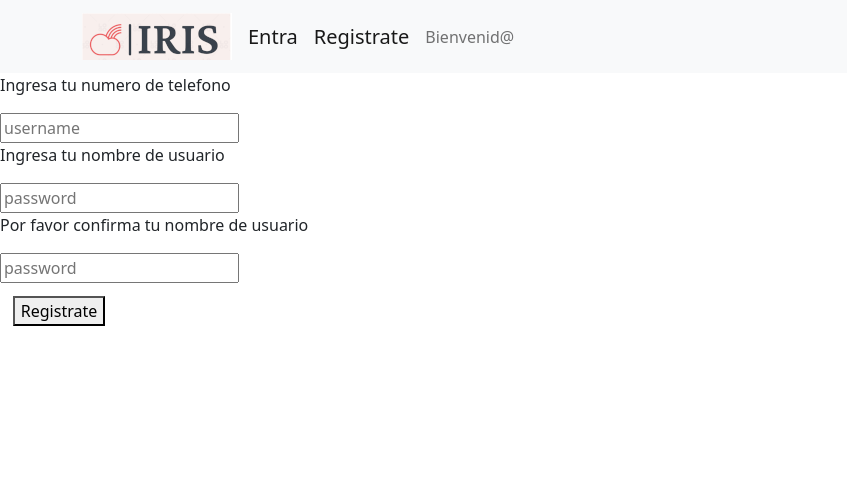
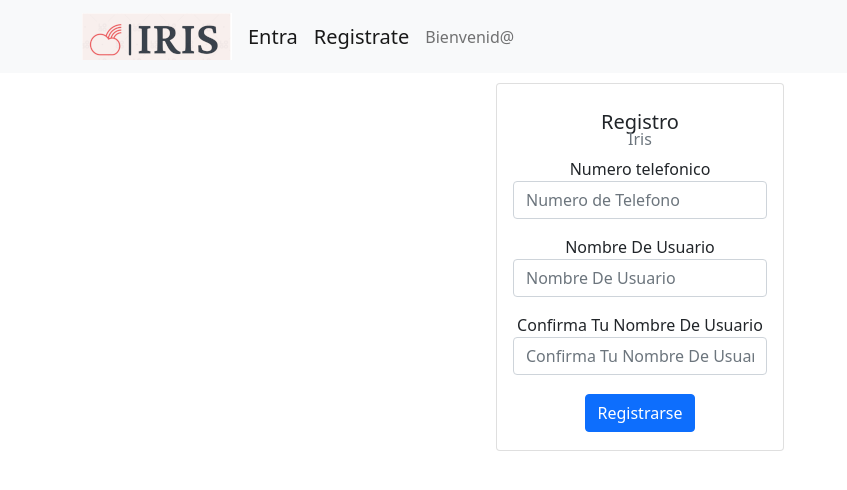
Before and after one commit to Iris-AS-2021-02/Iris_FrontEnd_Web, a React (Create React App) app: page /signup in a window 1280 px wide. Shown: the top 490 px of the page, without its empty margins (0-847 px from the left). Built offline with nearby package versions, Linux system fonts and the light colour scheme; no server answers.

Commit message:
Added Login

```diff
--- a/src/components/Login.js
+++ b/src/components/Login.js
@@ -2,6 +2,8 @@ import { useState } from 'react';
 import React from 'react';
 import { graphql } from '@apollo/react-hoc';
 import { gql, useQuery } from '@apollo/client';
+import { Card, InputGroup, FormControl, Button, DropdownButton, Dropdown, Form } from 'react-bootstrap';
+import 'bootstrap/dist/css/bootstrap.min.css';
 
 function Login ({ navigation }){
 
@@ -23,11 +25,13 @@ function Login ({ navigation }){
     return data?.usersByNumber?.Name === password;
   }
 
-  const login = () => {
+  const login =async () => {
      console.log("username",username,"password", password, data)
+     const result = await isVerifiedUser();
+
     if (isVerifiedUser()) {
       setPasswordIncorret(false);
-      navigation.navigate('Home');
+      window.location.replace('./');
     } else {
       setPasswordIncorret(true);
     }
@@ -40,46 +44,39 @@ function Login ({ navigation }){
 
   }
   return (
-    <div >
-      <p >
-        Ingresa tu numero de telefono
-      </p>
-      <input
-        placeholder="numero"
-        onChange={e  => setUsername(e.target.value)}
-        value={username}
+    <div className="container">
+       <Card className="text-center" style={{ width: '18rem' }}>
+     <Card.Body className="card-body">
+     <Card.Title className="tittle">Entra</Card.Title>
+     <Card.Subtitle className="mb-2 text-muted">Iris</Card.Subtitle>
+     <label>Ingresa tu numero de telefono</label>
+       <InputGroup className="mb-3">
 
-      />
-      <p>
-        Ingresa tu nombre de usuario
-      </p>
-      <input
-        type='password'
-        placeholder="username"
-        onChange={e=> setPassword(e.target.value)}
-        value={password}
-        />
-      {(passwordIncorret && <p>
+
+                        <FormControl
+                            placeholder="Numero de Telefono"
+                            onChange={e=> setUsername(e.target.value)}
+                            aria-label="Numero telefonico"
+                            aria-describedby="basic-addon1"
+                        />
+        </InputGroup>
+        <label>Ingresa tu nombre de usuario</label>
+        <InputGroup className="mb-3">
+                        <FormControl
+                            placeholder="Nombre De Usuario"
+                            onChange={e=> setPassword(e.target.value)}
+                            aria-label="Nombre De Usuario"
+                            aria-describedby="basic-addon1"
+                            value={password}
+                        />
+                        {(passwordIncorret && <p>
         password or username incorrect
       </p>)}
-      <div>
+        </InputGroup>
 
-        <button  onClick={login}
-          title="Login"
-          color={'pink'}>
-         Entra
-          </button>
-      </div>
-      <div >
-        <button
-
-          onClick={goToSignUp}
-          title="Sign up"
-          color={'pink'}
-        >
-          Registrate
-          </button>
-      </div>
+        <Button  onClick={login}>Entra</Button>
+     </Card.Body>
+     </Card>
     </div>
   );
 }
--- a/src/components/SignUp.js
+++ b/src/components/SignUp.js
@@ -2,6 +2,8 @@ import { useState } from 'react';
 import React from 'react';
 import { gql, useMutation, useQuery } from '@apollo/client';
 import './SignUp.css'
+import { Card, InputGroup, FormControl, Button, DropdownButton, Dropdown, Form } from 'react-bootstrap';
+import 'bootstrap/dist/css/bootstrap.min.css';
 
 const SignUp = ({ navigation }) => {
   const [username, setUsername] = useState("");
@@ -54,46 +56,43 @@ const SignUp = ({ navigation }) => {
     window.location.replace('./login');
   }
   return (
-    <div>
-      <p>
-        Ingresa tu numero de telefono
-      </p>
-      <input
-        type='text'
-        placeholder="username"
-        value={username}
-        onChange={e  => setUsername(e.target.value)}
-      />
-      <p>
-        Ingresa tu nombre de usuario
-      </p>
-      <input
-        placeholder="password"
-        secureTextEntry={true}
-        value={password}
-        onChange={e=> setPassword(e.target.value)}
-        asterik />
-      <p>
-        Por favor confirma tu nombre de usuario
-      </p>
-      <input
-        placeholder="password"
-        secureTextEntry={true}
-        isRequired={true}
-        value={password2}
-        onChange={e=> setPassword2(e.target.value)}
-        asterik />
+    <div className="container">
+     <Card className="text-center" style={{ width: '18rem' }}>
+     <Card.Body className="card-body">
+     <Card.Title className="tittle">Registro</Card.Title>
+     <Card.Subtitle className="mb-2 text-muted">Iris</Card.Subtitle>
+     <label>Numero telefonico</label>
+       <InputGroup className="mb-3">
 
-      <div>
 
-        <button
-
-          onClick={createUser}
-
-        >
-          Registrate
-        </button>
-      </div>
+                        <FormControl
+                            placeholder="Numero de Telefono"
+                            onChange={e=> setUsername(e.target.value)}
+                            aria-label="Numero telefonico"
+                            aria-describedby="basic-addon1"
+                        />
+        </InputGroup>
+        <label>Nombre De Usuario</label>
+        <InputGroup className="mb-3">
+                        <FormControl
+                            placeholder="Nombre De Usuario"
+                            onChange={e=> setPassword(e.target.value)}
+                            aria-label="Nombre De Usuario"
+                            aria-describedby="basic-addon1"
+                        />
+        </InputGroup>
+        <label>Confirma Tu Nombre De Usuario</label>
+        <InputGroup className="mb-3">
+                        <FormControl
+                            placeholder="Confirma Tu Nombre De Usuario"
+                            onChange={e=> setPassword2(e.target.value)}
+                            aria-label="Nombre De Usuario"
+                            aria-describedby="basic-addon1"
+                        />
+        </InputGroup>
+        <Button onClick={createUser}>Registrarse</Button>
+     </Card.Body>
+     </Card>
     </div>
   );
 }
```
